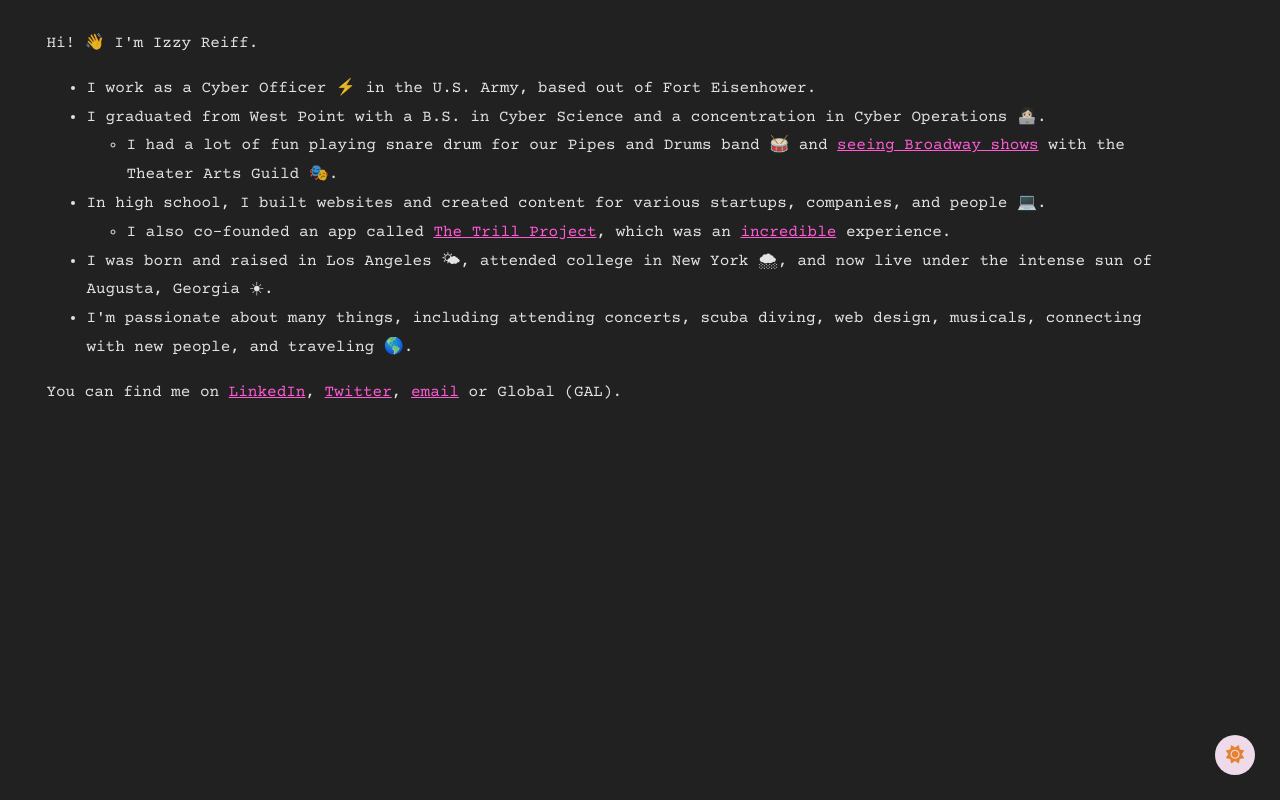
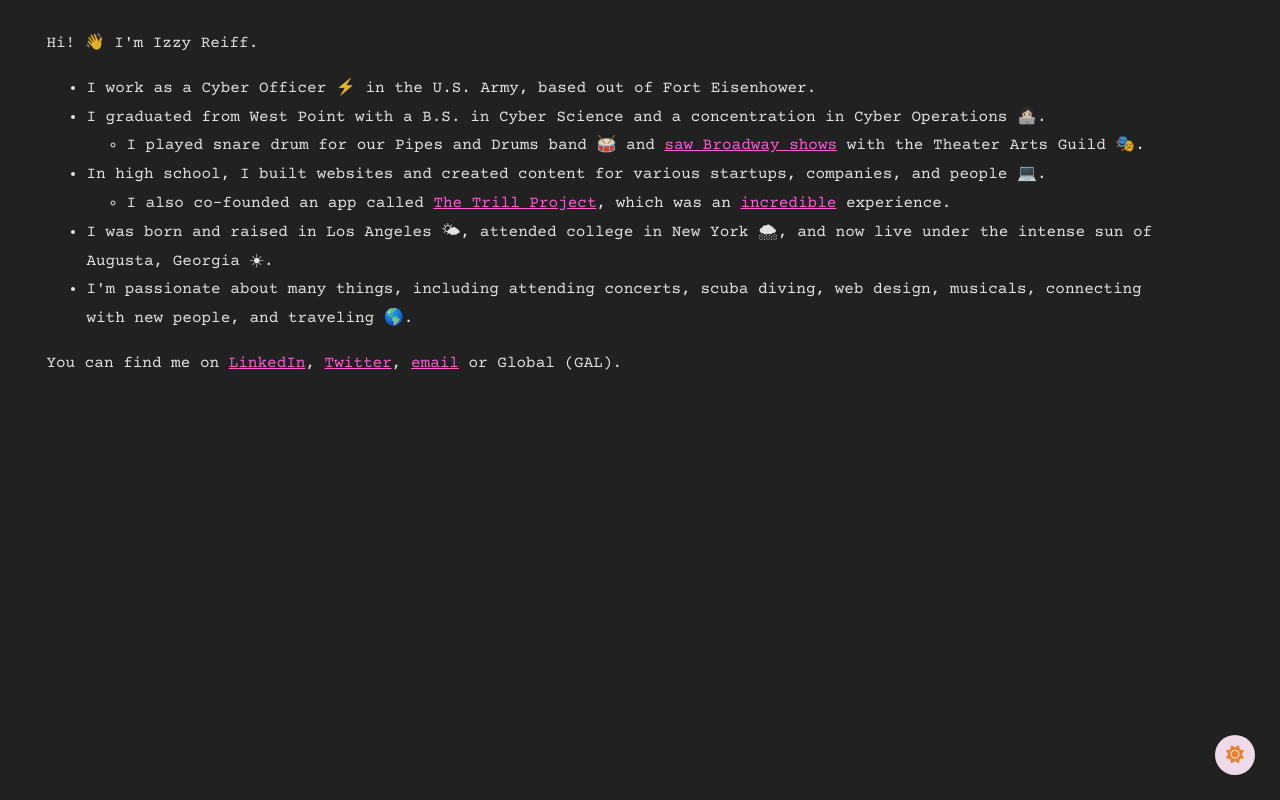
Before and after one commit to izzyreiff/izzyreiff, a plain HTML site: page index.html in a window 1280 px wide. Drawn offline with nearby package versions, Linux system fonts and the light colour scheme.

Commit message:
Update index.html

```diff
--- a/index.html
+++ b/index.html
@@ -139,7 +139,7 @@
     <li>I work as a Cyber Officer &#9889; in the U.S. Army, based out of Fort Eisenhower.</li>
     <li>I graduated from West Point with a B.S. in Cyber Science and a concentration in Cyber Operations &#128105;&#127995;&#8205;&#128187;.</li>
     <ul>
-      <li>I had a lot of fun playing snare drum for our Pipes and Drums band &#129345; and <a href="https://closed-binder-f15.notion.site/b5165909267342ca8710a481aeeaf924?v=255d4ed8213e4d0ebe26d7144475b5de&pvs=4" target="_blank" rel="noopener noreferrer">seeing Broadway shows</a> with the Theater Arts Guild &#127917;.</li>
+      <li>I played snare drum for our Pipes and Drums band &#129345; and <a href="https://closed-binder-f15.notion.site/b5165909267342ca8710a481aeeaf924?v=255d4ed8213e4d0ebe26d7144475b5de&pvs=4" target="_blank" rel="noopener noreferrer">saw Broadway shows</a> with the Theater Arts Guild &#127917;.</li>
     </ul>
     <li>In high school, I built websites and created content for various startups, companies, and people  &#128187;.</li>
     <ul>
```
